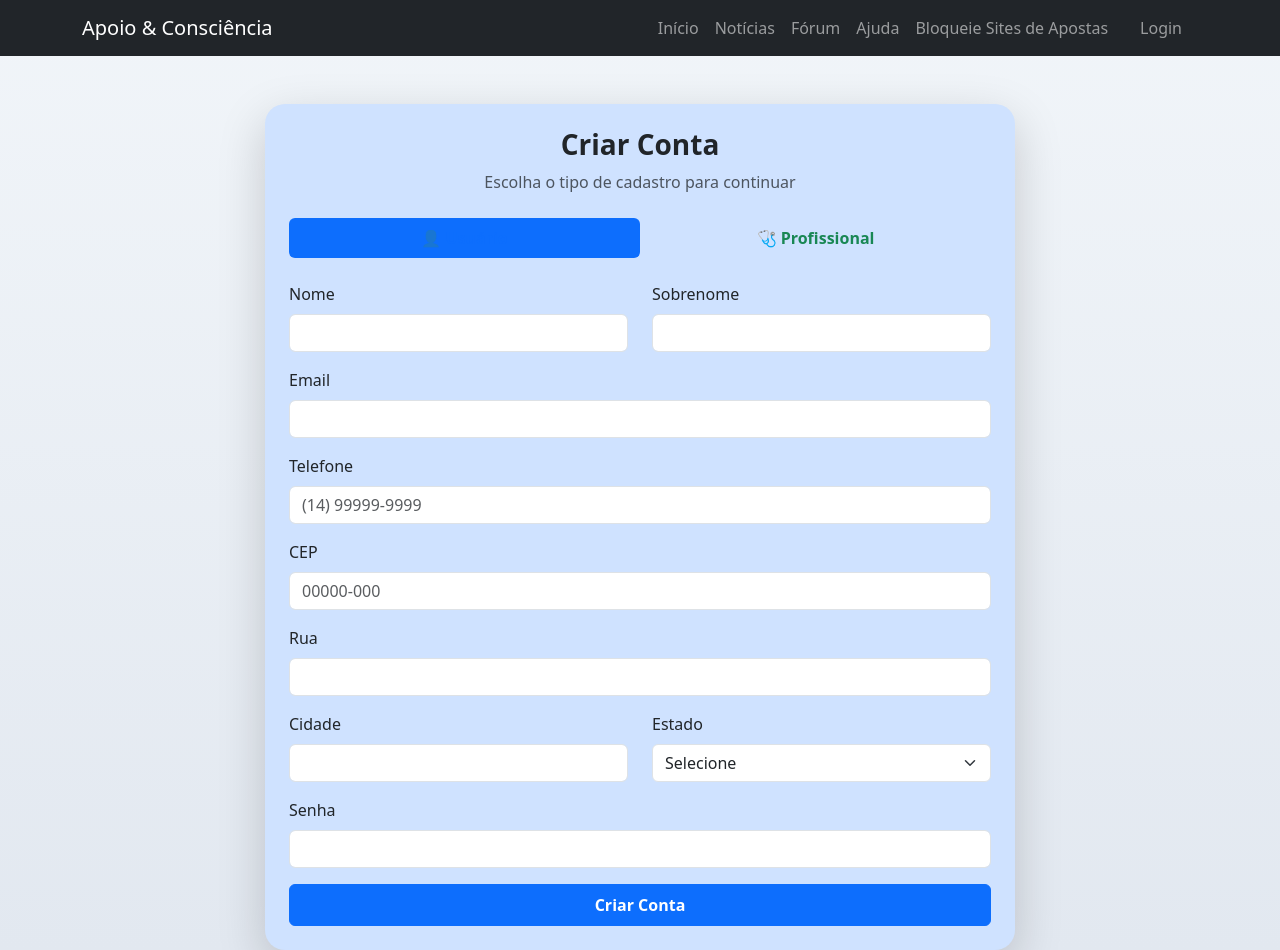
After one commit to GabrielGaburi/site-ajuda-apostas, a Flask app: page /cadastro in a window 1280 px wide. The commit adds this page. Run offline with Flask 3, Linux system fonts and the light colour scheme.

Commit message:
criando aba de login e cadastro

```diff
--- a/app.py
+++ b/app.py
@@ -158,6 +158,13 @@ def excluir_mensagem(topico_id, msg_index):
 
     return redirect(url_for("forum_topico", topico_id=topico_id))
 
+@app.route("/login")
+def login():
+    return render_template("login.html")
+
+@app.route('/cadastro')
+def cadastro():
+    return render_template('cadastro.html')
 
 @app.route("/ajuda")
 def ajuda():
--- a/templates/base.html
+++ b/templates/base.html
@@ -5,8 +5,8 @@
     <meta charset="UTF-8">
     <title>{% block title %}Apoio Contra o Vício em Apostas{% endblock %}</title>
 
-    <!-- Bootstrap CSS -->
-    <link href="https://cdn.jsdelivr.net/npm/bootstrap@5.3.2/dist/css/bootstrap.min.css" rel="stylesheet">
+    <!-- ✅ Bootstrap CSS -->
+    <link href="https://cdn.jsdelivr.net/npm/bootstrap@5.3.8/dist/css/bootstrap.min.css" rel="stylesheet">
 
     <!-- CSS próprio -->
     <link rel="stylesheet" href="{{ url_for('static', filename='css/style.css') }}">
@@ -14,6 +14,7 @@
 
 <body>
 
+    <!-- NAVBAR -->
     <nav class="navbar navbar-expand-lg navbar-dark bg-dark">
         <div class="container">
             <a class="navbar-brand" href="/">Apoio & Consciência</a>
@@ -47,24 +48,26 @@
                         </a>
                     </li>
 
+                    <!-- LOGIN -->
                     <li class="nav-item">
-                        <a class="nav-link" href="#">Contato</a>
+                        <a class="nav-link btn btn-outline-light ms-2 px-3" href="{{ url_for('login') }}">
+                            Login
+                        </a>
                     </li>
 
                 </ul>
-
             </div>
         </div>
     </nav>
 
+    <!-- CONTEÚDO DAS PÁGINAS -->
     {% block content %}{% endblock %}
 
-
-
-
-    <script src="https://cdn.jsdelivr.net/npm/bootstrap@5.3.2/dist/js/bootstrap.bundle.min.js"></script>
+    <!-- ✅ Bootstrap JS (SEMPRE antes do </body>) -->
+    <script src="https://cdn.jsdelivr.net/npm/bootstrap@5.3.8/dist/js/bootstrap.bundle.min.js"></script>
 
     {% block scripts %}{% endblock %}
+
 </body>
 
 </html>
--- /dev/null
+++ b/templates/cadastro.html
@@ -0,0 +1,190 @@
+{% extends "base.html" %}
+
+{% block content %}
+
+<div class="container mt-5 d-flex justify-content-center">
+    <div id="cardCadastro" class="card shadow-lg border-0 p-4 bg-primary-subtle"
+        style="max-width: 750px; width: 100%; border-radius: 20px; transition: all 0.3s ease;">
+
+        <!-- TÍTULO -->
+        <h3 class="text-center mb-2 fw-bold">Criar Conta</h3>
+        <p class="text-center text-muted mb-4">
+            Escolha o tipo de cadastro para continuar
+        </p>
+
+        <!-- ABAS -->
+        <ul class="nav nav-pills nav-justified mb-4">
+            <li class="nav-item">
+                <button class="nav-link active text-primary fw-semibold" onclick="trocarTipo(event, 'usuario')">
+                    👤 Usuário
+                </button>
+            </li>
+            <li class="nav-item">
+                <button class="nav-link text-success fw-semibold" onclick="trocarTipo(event, 'profissional')">
+                    🩺 Profissional
+                </button>
+            </li>
+        </ul>
+
+        <form method="POST">
+
+            <input type="hidden" name="tipo" id="tipo" value="usuario">
+
+            <!-- NOME -->
+            <div class="row">
+                <div class="col-md-6 mb-3">
+                    <label class="form-label">Nome</label>
+                    <input type="text" name="nome" class="form-control" required>
+                </div>
+
+                <div class="col-md-6 mb-3">
+                    <label class="form-label">Sobrenome</label>
+                    <input type="text" name="sobrenome" class="form-control">
+                </div>
+            </div>
+
+            <!-- EMAIL -->
+            <div class="mb-3">
+                <label class="form-label">Email</label>
+                <input type="email" name="email" class="form-control" required>
+            </div>
+
+            <!-- TELEFONE -->
+            <div class="mb-3">
+                <label class="form-label">Telefone</label>
+                <input type="text" name="telefone" id="telefone" class="form-control" placeholder="(14) 99999-9999">
+            </div>
+
+            <!-- CEP -->
+            <div class="mb-3">
+                <label class="form-label">CEP</label>
+                <input type="text" id="cep" name="cep" class="form-control" placeholder="00000-000">
+            </div>
+
+            <!-- ENDEREÇO -->
+            <div class="mb-3">
+                <label class="form-label">Rua</label>
+                <input type="text" id="rua" name="rua" class="form-control">
+            </div>
+
+            <div class="row">
+                <div class="col-md-6 mb-3">
+                    <label class="form-label">Cidade</label>
+                    <input type="text" id="cidade" name="cidade" class="form-control">
+                </div>
+
+                <div class="col-md-6 mb-3">
+                    <label class="form-label">Estado</label>
+                    <select id="estado" name="estado" class="form-select">
+                        <option value="">Selecione</option>
+                        <option value="AC">Acre</option>
+                        <option value="AL">Alagoas</option>
+                        <option value="AP">Amapá</option>
+                        <option value="AM">Amazonas</option>
+                        <option value="BA">Bahia</option>
+                        <option value="CE">Ceará</option>
+                        <option value="DF">Distrito Federal</option>
+                        <option value="ES">Espírito Santo</option>
+                        <option value="GO">Goiás</option>
+                        <option value="MA">Maranhão</option>
+                        <option value="MT">Mato Grosso</option>
+                        <option value="MS">Mato Grosso do Sul</option>
+                        <option value="MG">Minas Gerais</option>
+                        <option value="PA">Pará</option>
+                        <option value="PB">Paraíba</option>
+                        <option value="PR">Paraná</option>
+                        <option value="PE">Pernambuco</option>
+                        <option value="PI">Piauí</option>
+                        <option value="RJ">Rio de Janeiro</option>
+                        <option value="RN">Rio Grande do Norte</option>
+                        <option value="RS">Rio Grande do Sul</option>
+                        <option value="RO">Rondônia</option>
+                        <option value="RR">Roraima</option>
+                        <option value="SC">Santa Catarina</option>
+                        <option value="SP">São Paulo</option>
+                        <option value="SE">Sergipe</option>
+                        <option value="TO">Tocantins</option>
+                    </select>
+                </div>
+            </div>
+
+            <!-- SENHA -->
+            <div class="mb-3">
+                <label class="form-label">Senha</label>
+                <input type="password" name="senha" class="form-control" required>
+            </div>
+
+            <!-- BOTÃO -->
+            <button id="btnCadastro" class="btn btn-primary w-100 py-2 fw-bold">
+                Criar Conta
+            </button>
+
+        </form>
+
+    </div>
+</div>
+
+<!-- JS -->
+<script>
+    function trocarTipo(e, tipoSelecionado) {
+        document.getElementById("tipo").value = tipoSelecionado;
+
+        const card = document.getElementById("cardCadastro");
+        const btn = document.getElementById("btnCadastro");
+
+        document.querySelectorAll(".nav-link").forEach(b => b.classList.remove("active"));
+        e.target.classList.add("active");
+
+        if (tipoSelecionado === "usuario") {
+            card.classList.remove("bg-success-subtle");
+            card.classList.add("bg-primary-subtle");
+
+            btn.classList.remove("btn-success");
+            btn.classList.add("btn-primary");
+        } else {
+            card.classList.remove("bg-primary-subtle");
+            card.classList.add("bg-success-subtle");
+
+            btn.classList.remove("btn-primary");
+            btn.classList.add("btn-success");
+        }
+    }
+</script>
+
+<!-- TELEFONE -->
+<script>
+    document.getElementById("telefone").addEventListener("input", function (e) {
+        let v = e.target.value.replace(/\D/g, "");
+
+        if (v.length > 11) v = v.slice(0, 11);
+
+        if (v.length > 6) {
+            v = `(${v.slice(0, 2)}) ${v.slice(2, 7)}-${v.slice(7)}`;
+        } else if (v.length > 2) {
+            v = `(${v.slice(0, 2)}) ${v.slice(2)}`;
+        }
+
+        e.target.value = v;
+    });
+</script>
+
+<!-- CEP -->
+<script>
+    document.getElementById("cep").addEventListener("blur", function () {
+        let cep = this.value.replace(/\D/g, '');
+
+        if (cep.length !== 8) return;
+
+        fetch(`https://viacep.com.br/ws/${cep}/json/`)
+            .then(res => res.json())
+            .then(dados => {
+                if (!dados.erro) {
+                    document.getElementById("rua").value = dados.logradouro;
+                    document.getElementById("cidade").value = dados.localidade;
+                    document.getElementById("estado").value = dados.uf;
+                }
+            });
+    });
+</script>
+
+{% endblock %}
```
Also changed, not shown: templates/login.html (added, +65 -0 lines).
